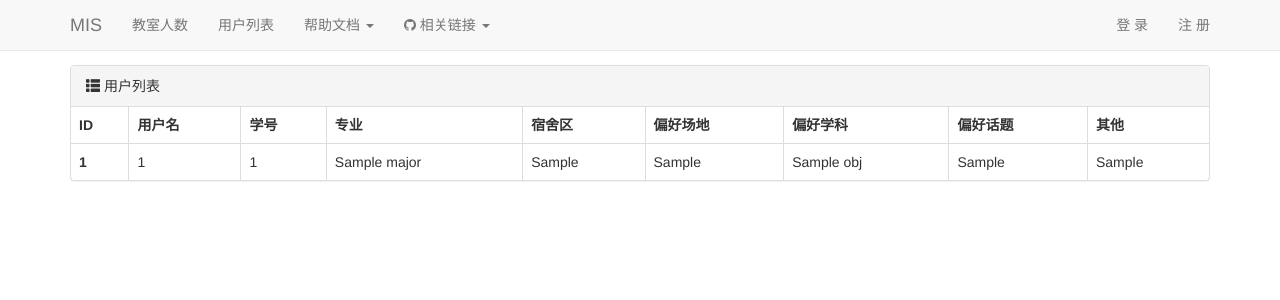
After one commit to isKage/mis, a Django app: template web/templates/user_list.html in a window 1280 px wide. The commit adds this page. Shown: the top 300 px of the page. Run offline with Django 3.2, Linux system fonts and the light colour scheme; the template is opened without the code that fills it: most values are stand-ins (such as "Sample title", 1, 10 or a date in 2020); some libraries are stand-ins or nearby versions.

Commit message:
add: user_list

```diff
--- a/web/templates/layout/basic.html
+++ b/web/templates/layout/basic.html
@@ -53,8 +53,11 @@
         <div class="collapse navbar-collapse" id="bs-example-navbar-collapse-1">
             {# 左侧 #}
             <ul class="nav navbar-nav">
+
                 <li><a href="{% url 'yolo_index' %}">教室人数</a></li>
-                <li><a href="#">项目列表</a></li>
+
+                <li><a href="{% url 'user_list' %}">用户列表</a></li>
+
                 <li class="dropdown">
                     <a href="#" class="dropdown-toggle" data-toggle="dropdown" role="button" aria-haspopup="true"
                        aria-expanded="false"> 帮助文档 <span class="caret"></span></a>
--- /dev/null
+++ b/web/templates/user_list.html
@@ -0,0 +1,51 @@
+{% extends 'layout/basic.html' %}
+{% load static %}
+
+{% block title %} 用户列表 {% endblock %}
+
+{% block content %}
+    <div class="container">
+
+        {# 表格区 #}
+        <div class="panel panel-default">
+            <!-- Default panel contents -->
+            <div class="panel-heading">
+                <span class="glyphicon glyphicon-th-list" aria-hidden="true"></span>
+                用户列表
+            </div>
+
+            <!-- Table -->
+            <table class="table table-bordered">
+                <thead>
+                <tr>
+                    <th>ID</th>
+                    <th>用户名</th>
+                    <th>学号</th>
+                    <th>专业</th>
+                    <th>宿舍区</th>
+                    <th>偏好场地</th>
+                    <th>偏好学科</th>
+                    <th>偏好话题</th>
+                    <th>其他</th>
+                </tr>
+                </thead>
+                <tbody>
+                {% for obj in queryset %}
+                    <tr>
+                        <th scope="row">{{ obj.id }}</th>
+                        <td>{{ obj.userid }}</td>
+                        <td>{{ obj.student_id }}</td>
+                        <td>{{ obj.major }}</td>
+                        <td>{{ obj.dorm_area }}</td>
+                        <td>{{ obj.preferred_building }}</td>
+                        <td>{{ obj.preferred_subject }}</td>
+                        <td>{{ obj.preferred_topic }}</td>
+                        <td>{{ obj.additional_preferences }}</td>
+                    </tr>
+                {% endfor %}
+                </tbody>
+            </table>
+        </div>
+    </div>
+
+{% endblock %}
--- a/web/urls.py
+++ b/web/urls.py
@@ -1,7 +1,7 @@
 from django.urls import path, include
 from mis import settings
 from django.conf.urls.static import static
-from web.views import account, home, yolo, prefer, help, report
+from web.views import account, home, yolo, prefer, help, report, admin_user
 
 urlpatterns = [
 
@@ -21,6 +21,9 @@ urlpatterns = [
     # 偏好信息
     path('prefer/', prefer.preference_view, name='preference'),
 
+    # 用户列表
+    path('admin/user/list', admin_user.user_list, name='user_list'),
+
     # 帮助文档
     path('help/zh/', help.help_doc_zh, name='help_zh'),
     path('help/en/', help.help_doc_en, name='help_en'),
```
Also changed, not shown: web/views/admin_user.py (added, +13 -0 lines).
